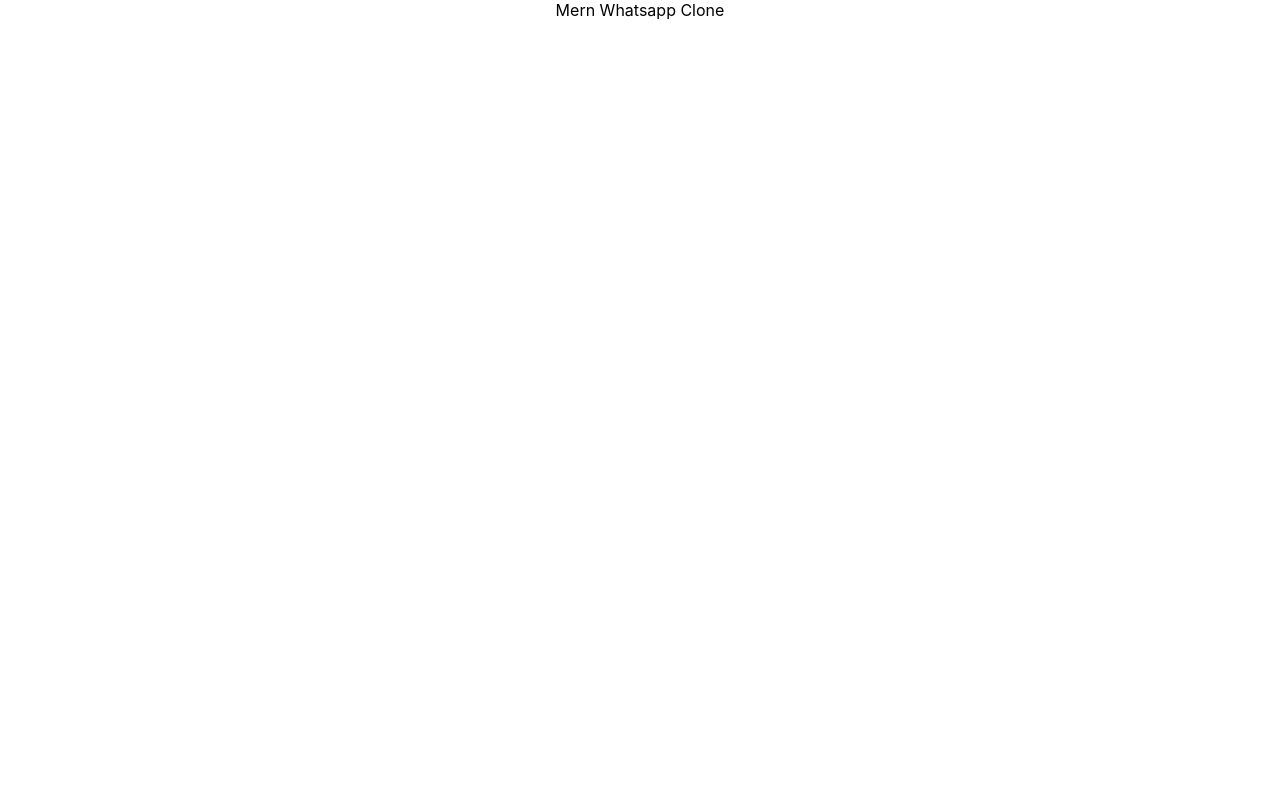
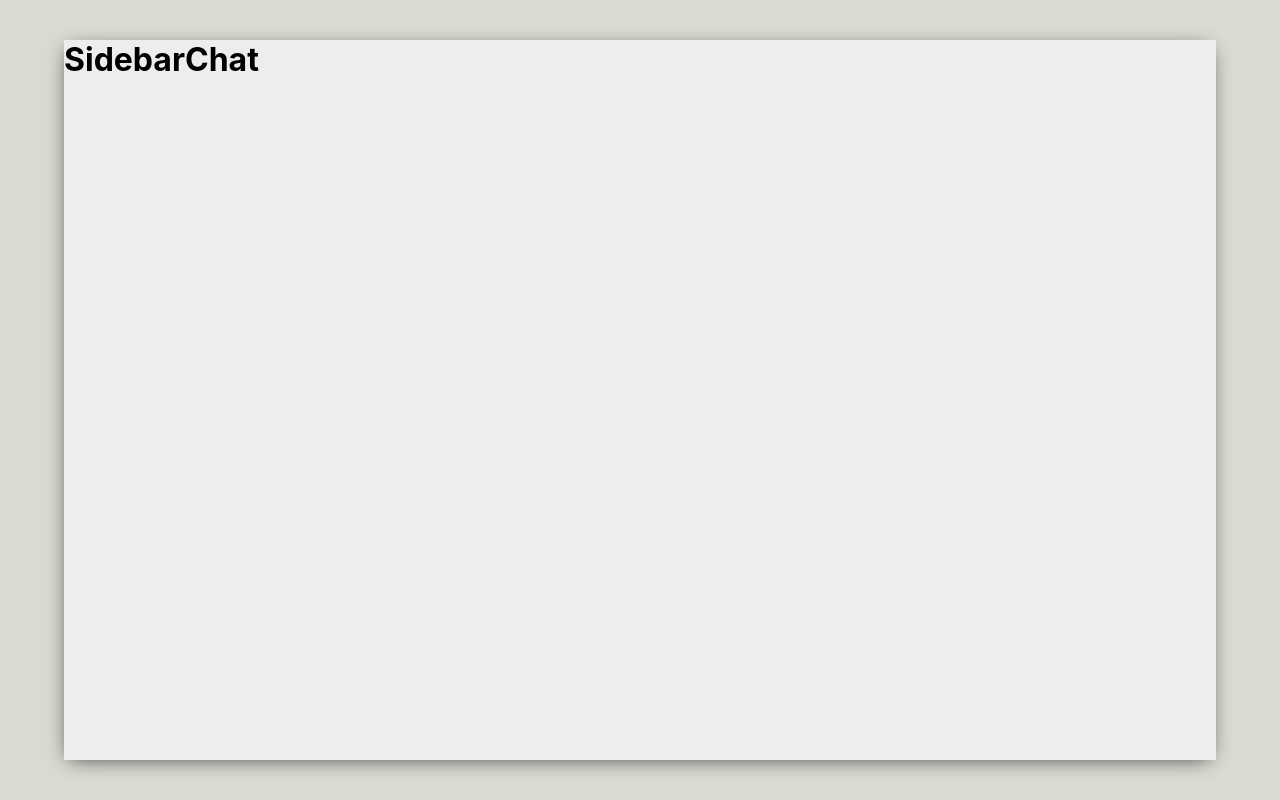
Before and after one commit to AnumMujahid/mern-whatsapp-clone, a React (Create React App) app in the folder frontend/: page / in a window 1280 px wide. Built offline with nearby package versions, Linux system fonts and the light colour scheme.

Commit message:
feat(): add sidebar chat and app components

```diff
--- a/frontend/src/App.css
+++ b/frontend/src/App.css
@@ -1,38 +1,15 @@
-.App {
-  text-align: center;
+.app {
+  display: grid;
+  height: 100vh;
+  place-items: center;
+  background-color: #dadbd3;
 }
 
-.App-logo {
-  height: 40vmin;
-  pointer-events: none;
+.app__body{
+  display: flex;
+  background-color: #ededed;
+  margin: -50px;
+  height: 90vh;
+  width: 90vw;
+  box-shadow: -1px 4px 20px -6px rgba(0,0,0,0.75);
 }
-
-@media (prefers-reduced-motion: no-preference) {
-  .App-logo {
-    animation: App-logo-spin infinite 20s linear;
-  }
-}
-
-.App-header {
-  background-color: #282c34;
-  min-height: 100vh;
-  display: flex;
-  flex-direction: column;
-  align-items: center;
-  justify-content: center;
-  font-size: calc(10px + 2vmin);
-  color: white;
-}
-
-.App-link {
-  color: #61dafb;
-}
-
-@keyframes App-logo-spin {
-  from {
-    transform: rotate(0deg);
-  }
-  to {
-    transform: rotate(360deg);
-  }
-}
--- a/frontend/src/App.js
+++ b/frontend/src/App.js
@@ -1,7 +1,16 @@
 import './App.css';
+import Sidebar from './Sidebar';
+import Chat from './Chat';
 
 function App() {
-  return <div className="App">Mern Whatsapp Clone</div>;
+  return (
+    <div className="app">
+      <div className="app__body">
+        <Sidebar />
+        <Chat />
+      </div>
+    </div>
+  );
 }
 
 export default App;
--- /dev/null
+++ b/frontend/src/Chat.js
@@ -0,0 +1,11 @@
+import React from 'react';
+import './Chat.css';
+const Chat = () => {
+  return (
+    <div>
+      <h1>Chat</h1>
+    </div>
+  );
+};
+
+export default Chat;
--- /dev/null
+++ b/frontend/src/Sidebar.js
@@ -0,0 +1,11 @@
+import React from 'react';
+import './Sidebar.css';
+const Sidebar = () => {
+  return (
+    <div className="sidebar">
+      <h1>Sidebar</h1>
+    </div>
+  );
+};
+
+export default Sidebar;
--- a/frontend/src/index.css
+++ b/frontend/src/index.css
@@ -1,3 +1,8 @@
+* {
+  margin: 0;
+  padding: 0;
+}
+
 body {
   margin: 0;
   font-family: -apple-system, BlinkMacSystemFont, 'Segoe UI', 'Roboto', 'Oxygen',
```
Also changed, not shown: frontend/src/Chat.css (added), frontend/src/Sidebar.css (added), 1 other file (tests, documents, lock files or other folders).
